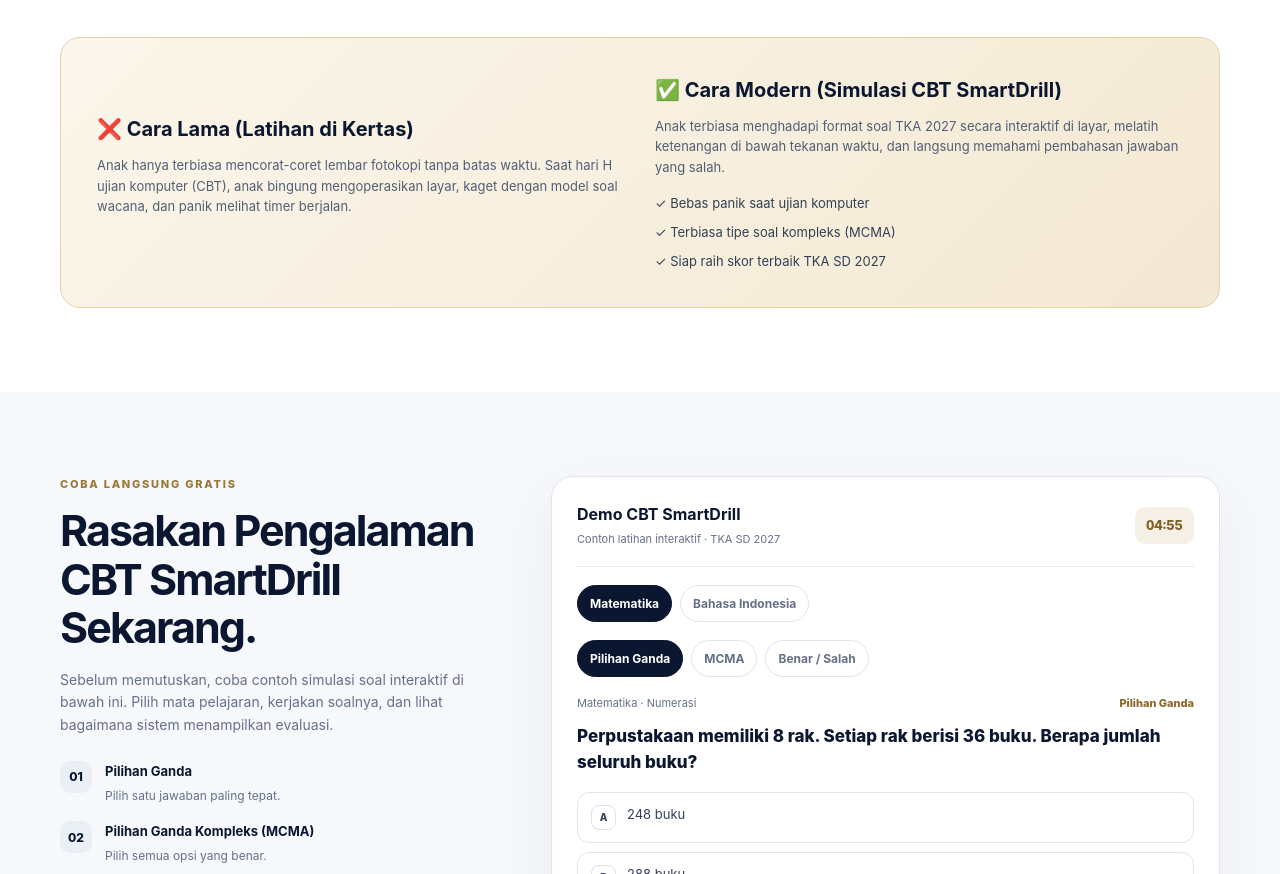
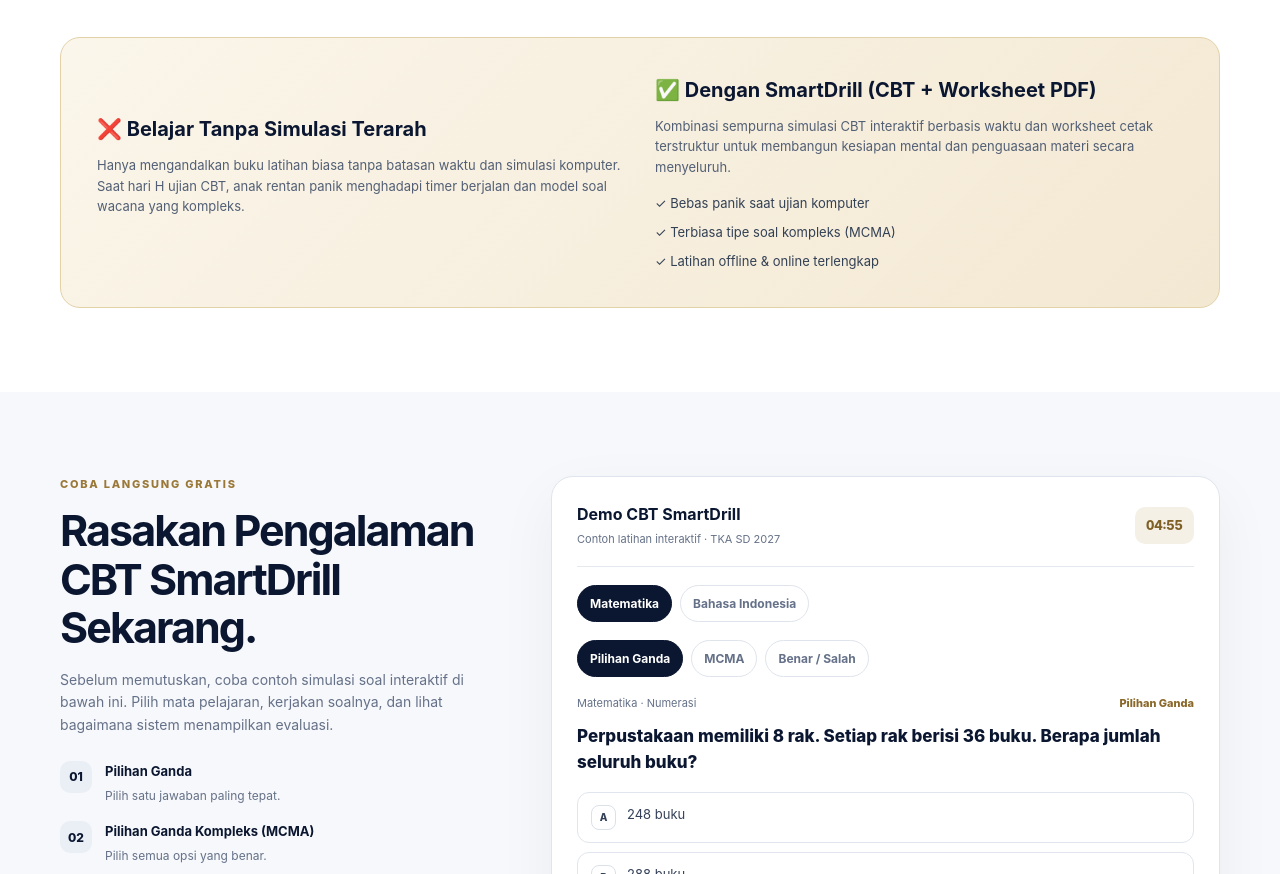
Before and after one commit to Smart-EduDigital/SmartDrill-Landing, a plain HTML site: page index.html in a window 1280 px wide. Shown: the part 1686-2560 px from the top of the page. Drawn offline with Linux system fonts and the light colour scheme.

Commit message:
Refine scroll-stopper copy to align with worksheet PDF bonus and avoid paper practice contradiction

```diff
--- a/index.html
+++ b/index.html
@@ -102,16 +102,16 @@ section{padding:84px 0}.section-head{text-align:center;max-width:700px;margin:0
 
 <div class="scroll-stopper">
 <div class="stopper-col">
-<h3>❌ Cara Lama (Latihan di Kertas)</h3>
-<p>Anak hanya terbiasa mencorat-coret lembar fotokopi tanpa batas waktu. Saat hari H ujian komputer (CBT), anak bingung mengoperasikan layar, kaget dengan model soal wacana, dan panik melihat timer berjalan.</p>
+<h3>❌ Belajar Tanpa Simulasi Terarah</h3>
+<p>Hanya mengandalkan buku latihan biasa tanpa batasan waktu dan simulasi komputer. Saat hari H ujian CBT, anak rentan panik menghadapi timer berjalan dan model soal wacana yang kompleks.</p>
 </div>
 <div class="stopper-col">
-<h3>✅ Cara Modern (Simulasi CBT SmartDrill)</h3>
-<p>Anak terbiasa menghadapi format soal TKA 2027 secara interaktif di layar, melatih ketenangan di bawah tekanan waktu, dan langsung memahami pembahasan jawaban yang salah.</p>
+<h3>✅ Dengan SmartDrill (CBT + Worksheet PDF)</h3>
+<p>Kombinasi sempurna simulasi CBT interaktif berbasis waktu dan worksheet cetak terstruktur untuk membangun kesiapan mental dan penguasaan materi secara menyeluruh.</p>
 <div class="stopper-list">
 <div>✓ Bebas panik saat ujian komputer</div>
 <div>✓ Terbiasa tipe soal kompleks (MCMA)</div>
-<div>✓ Siap raih skor terbaik TKA SD 2027</div>
+<div>✓ Latihan offline & online terlengkap</div>
 </div>
 </div>
 </div>
```
